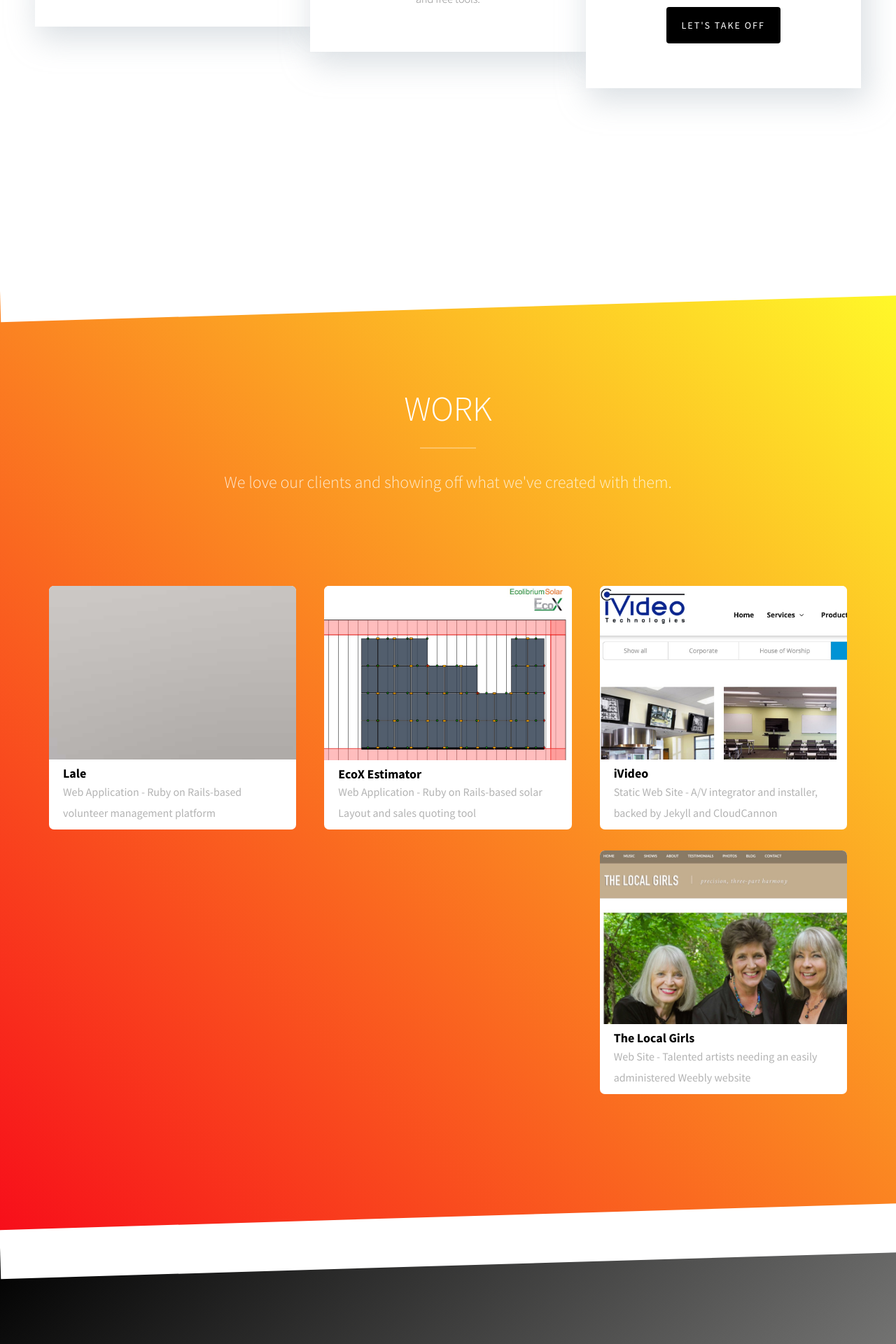
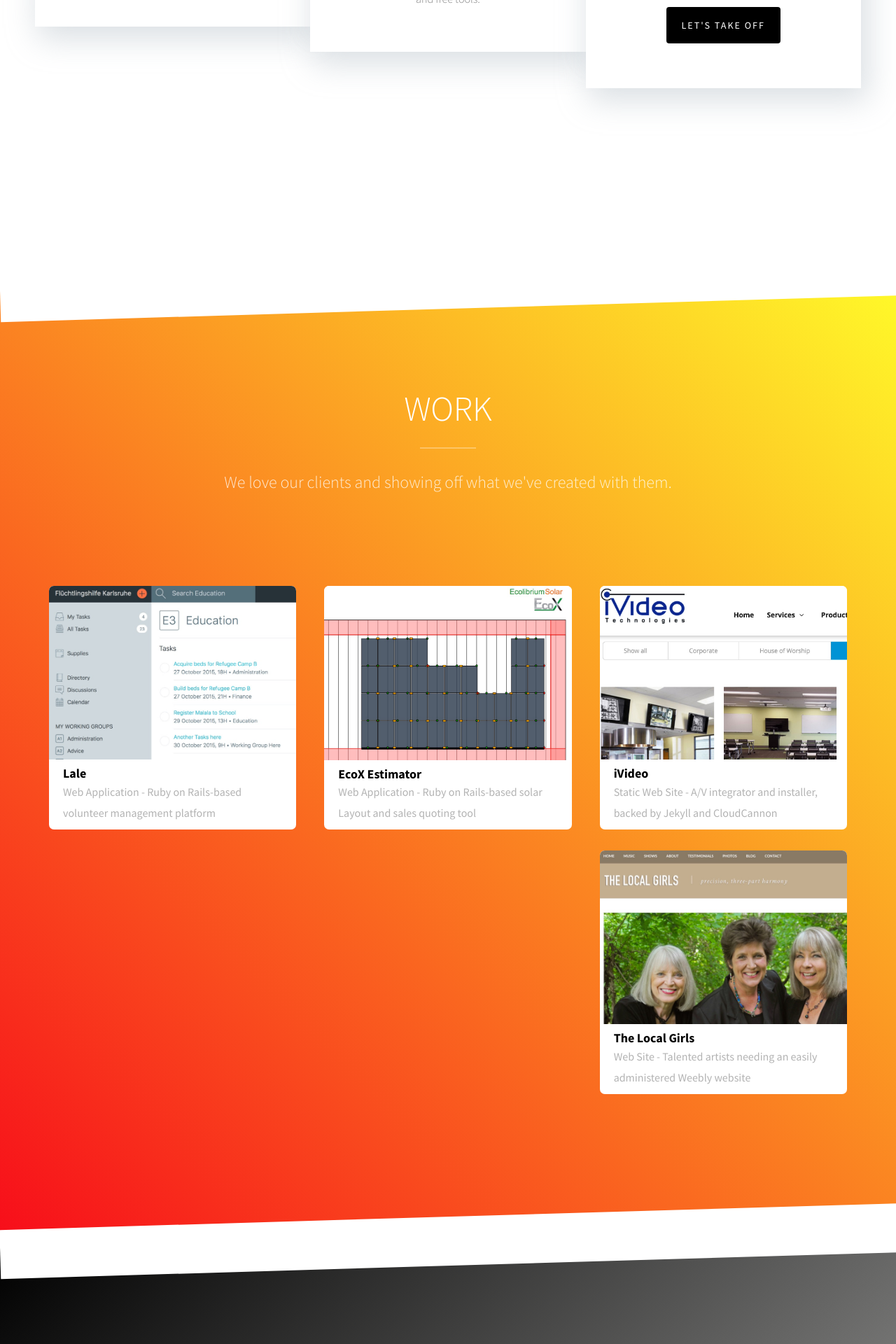
Before and after one commit to Rakefire/rakefire.github.io, a Jekyll site: the page built from index.html, in a window 1280 px wide. Shown: the part 1012-2932 px from the top of the page at 70% size. Built offline with Jekyll 4.4.1, drawn with Linux system fonts in a browser that asks for light colours; some web fonts are replaced.

Commit message:
Add image for Lale

```diff
--- a/_includes/sections/work.html
+++ b/_includes/sections/work.html
@@ -13,7 +13,7 @@
 		<div class="row row-bottom-padded-sm">
 			<div class="col-md-4 col-sm-6 col-xxs-12">
 				<a href="http://lale.help/" class="project-item">
-					<img src="images/work_1.jpg" alt="Image" class="img-responsive">
+					<img src="/work/lale/education.jpg" alt="Lale" class="img-responsive">
 					<div class="text">
 					<h2>Lale</h2>
 					<span>Web Application - Ruby on Rails-based volunteer management platform</span>
@@ -22,7 +22,7 @@
 			</div>
 			<div class="col-md-4 col-sm-6 col-xxs-12">
 				<a href="http://ecox-estimator.ecolibriumsolar.com/" class="project-item">
-					<img src="/work/ecox/layout.jpg" alt="Image" class="img-responsive">
+					<img src="/work/ecox/layout.jpg" alt="EcoX Estimator" class="img-responsive">
 					<div class="text">
 					<h2>EcoX Estimator</h2>
 					<span>Web Application - Ruby on Rails-based solar Layout and sales quoting tool</span>
@@ -35,7 +35,7 @@
 
       <div class="col-md-4 col-sm-6 col-xxs-12">
         <a href="http://www.ivideo.com/" class="project-item">
-          <img src="/work/ivideo/ivideo.jpg" alt="Image" class="img-responsive">
+          <img src="/work/ivideo/ivideo.jpg" alt="iVideo" class="img-responsive">
           <div class="text">
           <h2>iVideo</h2>
           <span>Static Web Site - A/V integrator and installer, backed by Jekyll and CloudCannon</span>
@@ -45,7 +45,7 @@
 
       <div class="col-md-4 col-sm-6 col-xxs-12">
         <a href="http://www.thelocalgirls.com/" class="project-item">
-          <img src="/work/local_girls/local_girls.jpg" alt="Image" class="img-responsive">
+          <img src="/work/local_girls/local_girls.jpg" alt="The Local Girls" class="img-responsive">
           <div class="text">
           <h2>The Local Girls</h2>
           <span>Web Site - Talented artists needing an easily administered Weebly website</span>
```
Also changed, not shown: work/lale/education.jpg (added).
